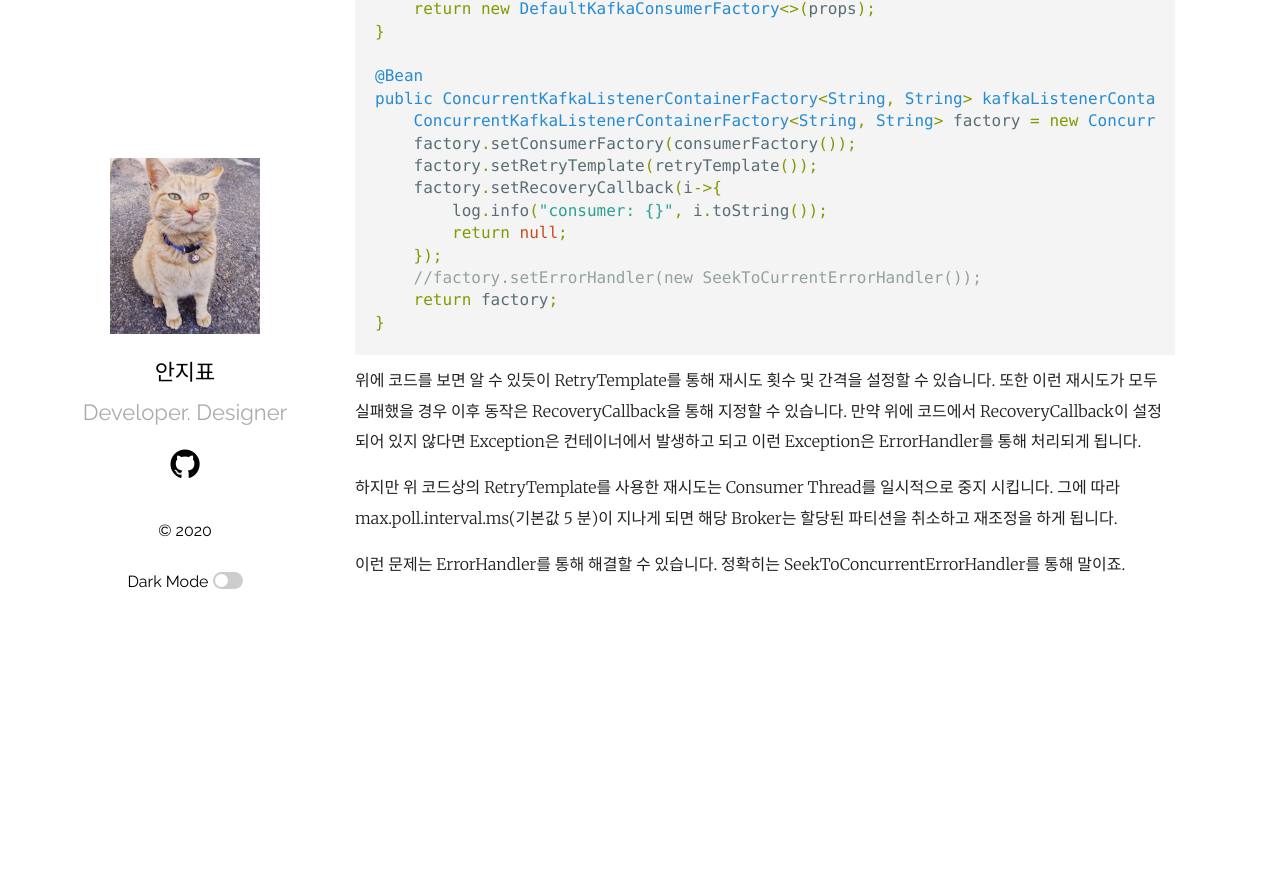
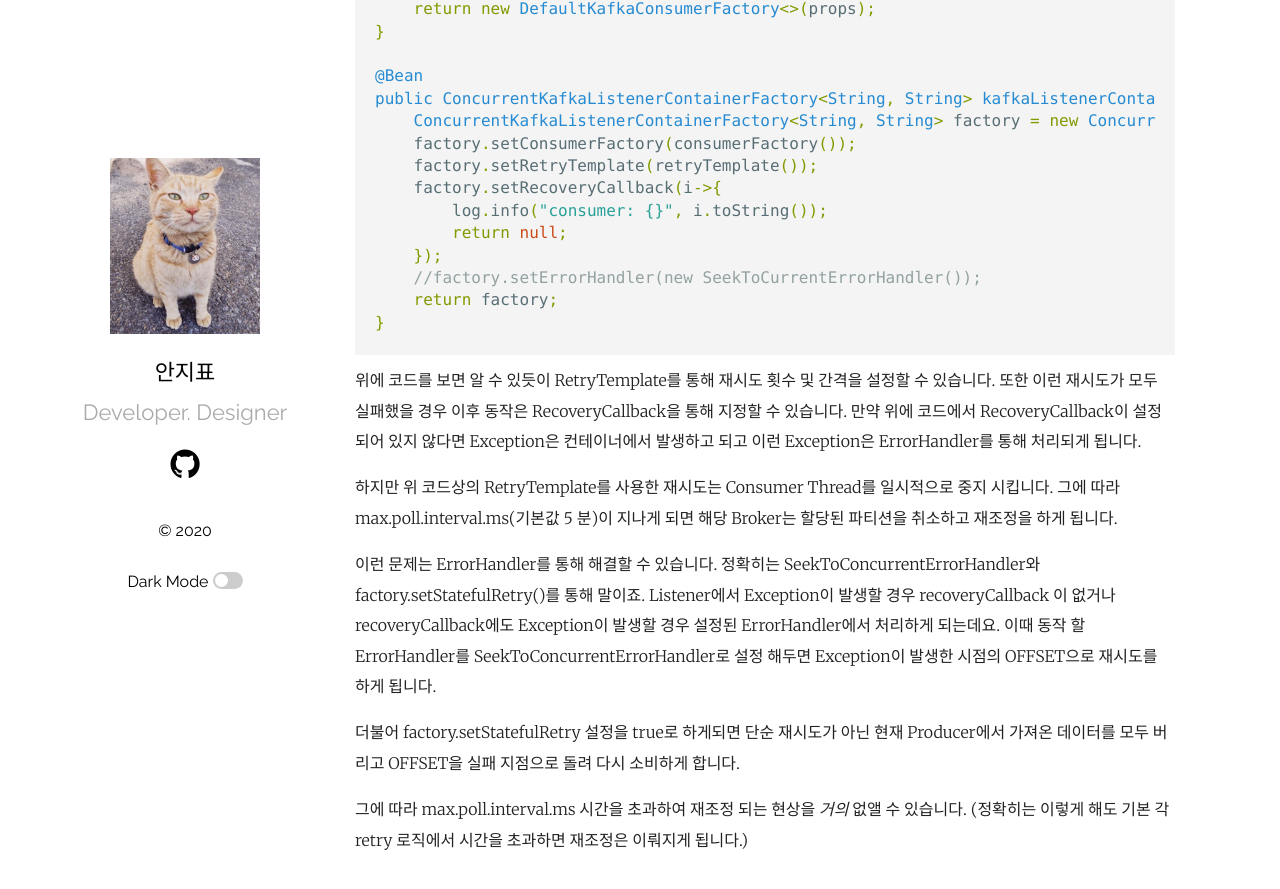
Before and after one commit to ppyong/ppyong.github.io, a Jekyll site: the page built from _posts/2020-09-08-spring-kafka-retry.md, in a window 1280 px wide and 900 px high, scrolled down 1897 px. Shown: the top 889 px of the window. Built offline with Jekyll 4.4.1, drawn with Linux system fonts in a browser that asks for light colours; before the commit the page ends 2522 px from its top, so only the background shows below that.

Commit message:
Update 2020-09-08-spring-kafka-retry.md

```diff
--- a/_posts/2020-09-08-spring-kafka-retry.md
+++ b/_posts/2020-09-08-spring-kafka-retry.md
@@ -96,4 +96,10 @@ public ConcurrentKafkaListenerContainerFactory<String, String> kafkaListenerCont
 
 하지만 위 코드상의 RetryTemplate를 사용한 재시도는 Consumer Thread를 일시적으로 중지 시킵니다. 그에 따라 max.poll.interval.ms(기본값 5 분)이 지나게 되면 해당 Broker는 할당된 파티션을 취소하고 재조정을 하게 됩니다.
 
-이런 문제는 ErrorHandler를 통해 해결할 수 있습니다. 정확히는 SeekToConcurrentErrorHandler를 통해 말이죠.
+이런 문제는 ErrorHandler를 통해 해결할 수 있습니다. 정확히는 SeekToConcurrentErrorHandler와 factory.setStatefulRetry()를 통해 말이죠.
+Listener에서 Exception이 발생할 경우 recoveryCallback 이 없거나 recoveryCallback에도 Exception이 발생할 경우 설정된 ErrorHandler에서 처리하게 되는데요.
+이때 동작 할 ErrorHandler를 SeekToConcurrentErrorHandler로 설정 해두면 Exception이 발생한 시점의 OFFSET으로 재시도를 하게 됩니다.
+
+더불어 factory.setStatefulRetry 설정을 true로 하게되면 단순 재시도가 아닌 현재 Producer에서 가져온 데이터를 모두 버리고 OFFSET을 실패 지점으로 돌려 다시 소비하게 합니다.
+
+그에 따라 max.poll.interval.ms 시간을 초과하여 재조정 되는 현상을 *거의* 없앨 수 있습니다. (정확히는 이렇게 해도 기본 각 retry 로직에서 시간을 초과하면 재조정은 이뤄지게 됩니다.)
```
